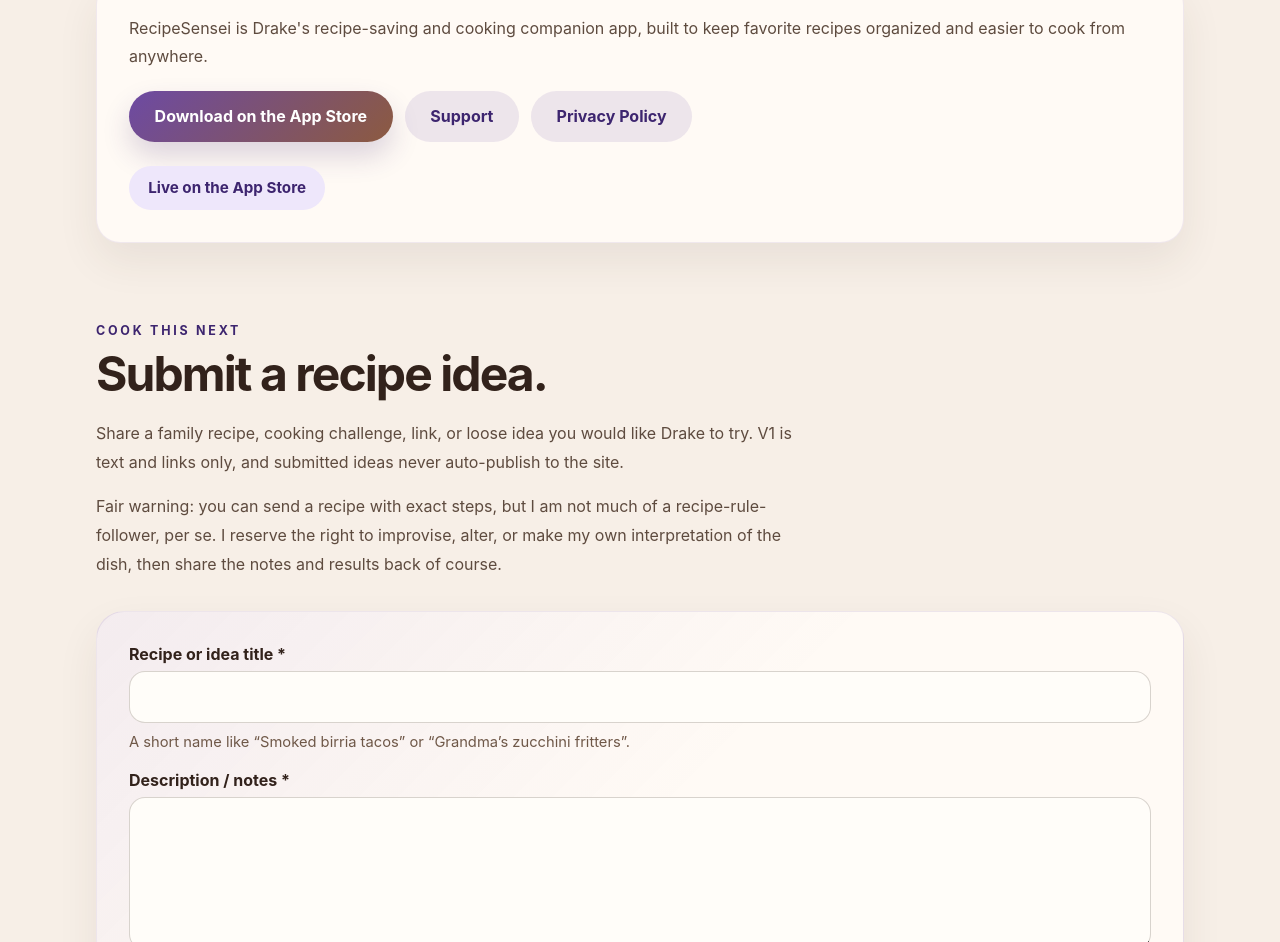
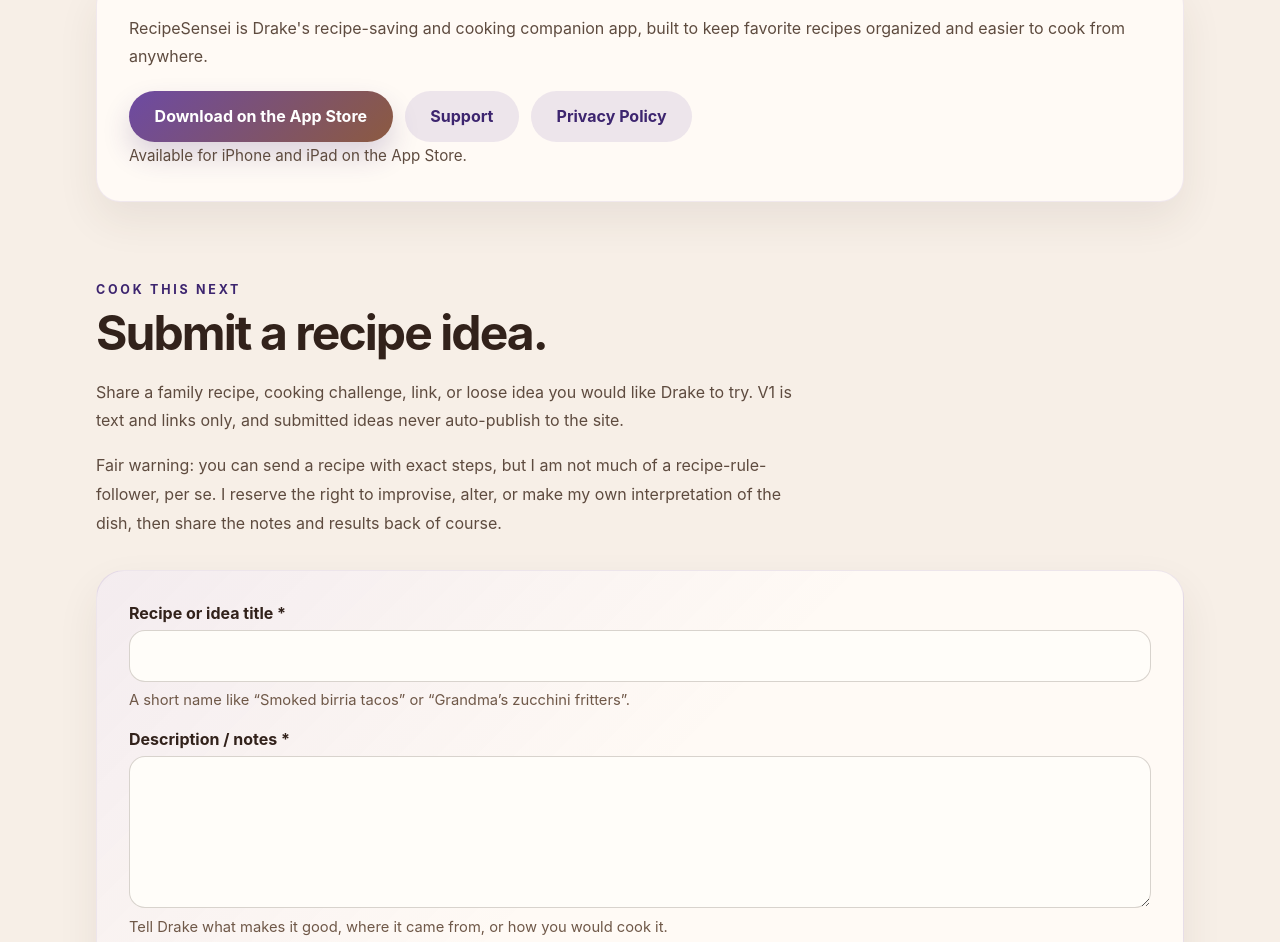
Before and after one commit to drakejrobert-sudo/drakesfood, an Angular app: page / in a window 1280 px wide. Shown: the part 3894-4836 px from the top of the page. Built offline with nearby package versions, Linux system fonts and the light colour scheme.

Commit message:
adding the other fix

```diff
--- a/src/app/components/recipe-sensei/recipe-sensei.component.css
+++ b/src/app/components/recipe-sensei/recipe-sensei.component.css
@@ -25,6 +25,13 @@
   margin-top: 1.25rem;
 }
 
+.availability-note {
+  margin: 1rem 0 0;
+  color: var(--color-text-muted);
+  font-size: 0.95rem;
+  line-height: 1.6;
+}
+
 .badge {
   display: inline-flex;
   padding: 0.8rem 1.2rem;
--- a/src/app/components/recipe-sensei/recipe-sensei.component.html
+++ b/src/app/components/recipe-sensei/recipe-sensei.component.html
@@ -11,7 +11,7 @@
         <a class="button button-secondary" href="/recipesensei/support">Support</a>
         <a class="button button-secondary" href="/recipesensei/privacy">Privacy Policy</a>
       </div>
+      <p class="availability-note">Available for iPhone and iPad on the App Store.</p>
     </div>
-    <span class="badge">Live on the App Store</span>
   </div>
 </section>
```
